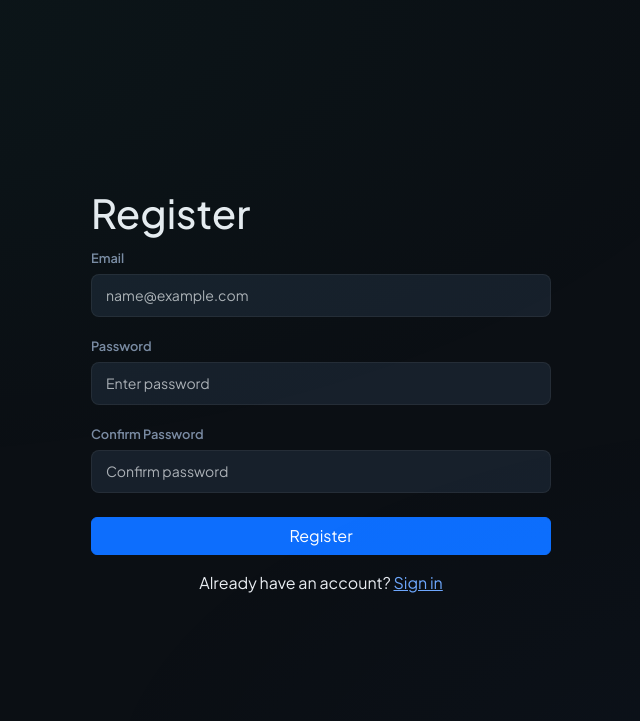
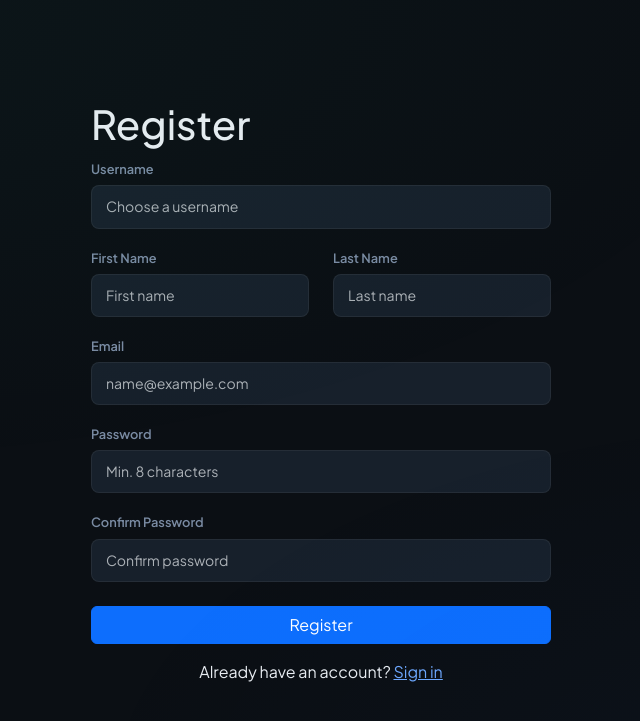
Before and after one commit to Haydosi/CITS3403-Project, a Flask app: page /register in a window 1280 px wide. Shown: the top 721 px of the page, without its empty margins (319-959 px from the left). Run offline with Flask 3, Linux system fonts and the light colour scheme.

Commit message:
feat: expand registration form to request user fill in username, name
# Changes
- Added username, first name, and last name fields to the registration form and template.
- Implemented a uniqueness check for usernames during registration.
- Added a minimum length requirement of 8 characters for passwords.
- Improved data sanitization by stripping whitespace from user details in registration and profile updates.
- Updated the registration template to display validation errors for the new fields.

```diff
--- a/app/forms.py
+++ b/app/forms.py
@@ -10,8 +10,11 @@ class LoginForm(FlaskForm):
 
 
 class RegisterForm(FlaskForm):
+    username = StringField('Username', validators=[DataRequired(), Length(min=3, max=50)])
+    first_name = StringField('First Name', validators=[Optional(), Length(max=100)])
+    last_name = StringField('Last Name', validators=[Optional(), Length(max=100)])
     email = EmailField('Email', validators=[DataRequired(), Email()])
-    password = PasswordField('Password', validators=[DataRequired()])
+    password = PasswordField('Password', validators=[DataRequired(), Length(min=8)])
     confirm_password = PasswordField(
         'Confirm Password',
         validators=[DataRequired(), EqualTo('password', message='Passwords must match')]
--- a/app/routes.py
+++ b/app/routes.py
@@ -48,9 +48,17 @@ def register():
     form = RegisterForm()
     if form.validate_on_submit():
         if User.query.filter_by(email=form.email.data).first():
-            flash("An account with that email already exists")
+            flash("An account with that email already exists.")
             return redirect(url_for("main.register"))
-        user = User(email=form.email.data, username=form.email.data)
+        if User.query.filter_by(username=form.username.data).first():
+            flash("That username is already taken.")
+            return redirect(url_for("main.register"))
+        user = User(
+            username=form.username.data.strip(),
+            email=form.email.data.strip(),
+            first_name=(form.first_name.data or '').strip() or None,
+            last_name=(form.last_name.data or '').strip() or None,
+        )
         user.set_password(form.password.data)
         db.session.add(user)
         db.session.commit()
@@ -87,8 +95,8 @@ def profile():
 
             current_user.username = new_username
             current_user.email = new_email
-            current_user.first_name = edit_form.first_name.data.strip() or None
-            current_user.last_name = edit_form.last_name.data.strip() or None
+            current_user.first_name = (edit_form.first_name.data or '').strip() or None
+            current_user.last_name = (edit_form.last_name.data or '').strip() or None
             db.session.commit()
             flash("Profile updated successfully.", "success")
             return redirect(url_for("main.profile"))
--- a/app/templates/register.html
+++ b/app/templates/register.html
@@ -36,6 +36,31 @@
             {{ form.hidden_tag() }}
 
             <div class="mb-3">
+                {{ form.username.label(class="form-label") }}
+                {{ form.username(class="form-control", placeholder="Choose a username") }}
+                {% for error in form.username.errors %}
+                    <div class="text-danger small">{{ error }}</div>
+                {% endfor %}
+            </div>
+
+            <div class="row mb-3">
+                <div class="col">
+                    {{ form.first_name.label(class="form-label") }}
+                    {{ form.first_name(class="form-control", placeholder="First name") }}
+                    {% for error in form.first_name.errors %}
+                        <div class="text-danger small">{{ error }}</div>
+                    {% endfor %}
+                </div>
+                <div class="col">
+                    {{ form.last_name.label(class="form-label") }}
+                    {{ form.last_name(class="form-control", placeholder="Last name") }}
+                    {% for error in form.last_name.errors %}
+                        <div class="text-danger small">{{ error }}</div>
+                    {% endfor %}
+                </div>
+            </div>
+
+            <div class="mb-3">
                 {{ form.email.label(class="form-label") }}
                 {{ form.email(class="form-control", placeholder="name@example.com") }}
                 {% for error in form.email.errors %}
@@ -45,7 +70,7 @@
 
             <div class="mb-3">
                 {{ form.password.label(class="form-label") }}
-                {{ form.password(class="form-control", placeholder="Enter password") }}
+                {{ form.password(class="form-control", placeholder="Min. 8 characters") }}
                 {% for error in form.password.errors %}
                     <div class="text-danger small">{{ error }}</div>
                 {% endfor %}
```
